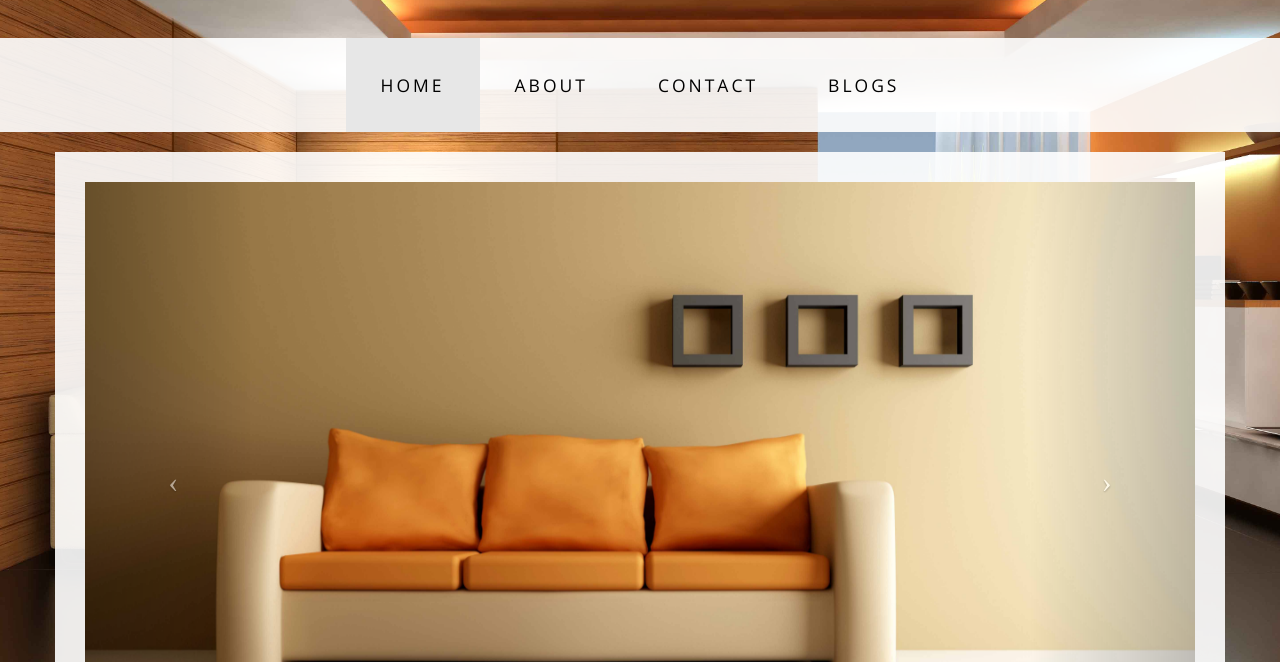
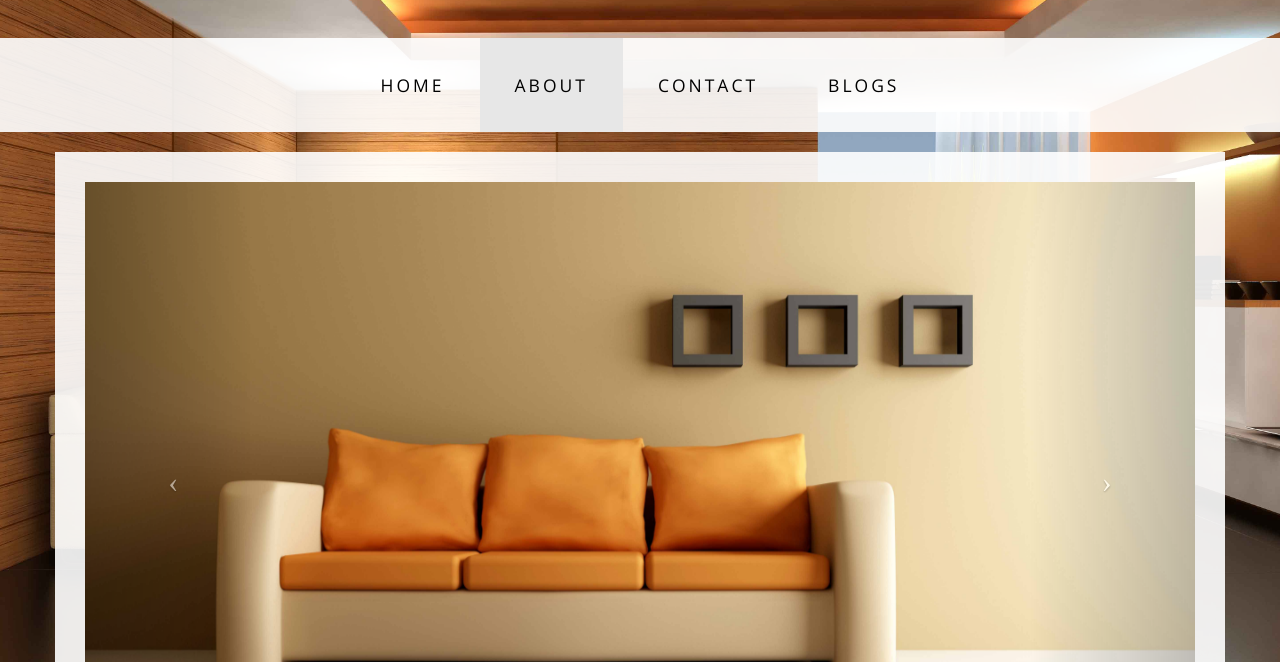
Before and after one commit to jithinbalakrishnan/balushome-102017, a website: page index.html in a window 1280 px wide. Shown: the part 138-800 px from the top of the page. Drawn offline with nearby package versions, Linux system fonts and the light colour scheme; some packages are replaced by stand-ins of ours.

Commit message:
navbar updated

```diff
--- a/include/style.css
+++ b/include/style.css
@@ -46,6 +46,10 @@ hr {
     text-transform: uppercase;
     font-weight: 400;
     letter-spacing: 3px;
+}
+.nav-active{
+    background-color: #e7e7e7!important;
+    color: black!important;
 }
 
 .img-full {
--- a/index.html
+++ b/index.html
@@ -36,11 +36,53 @@
     <meta name="keywords" content="online furniture, online furniture shopping, furniture stores, online furniture store, furniture online shopping, sofa recovering, furniture repair, online stores in Bahrain, home shopping" />
 
 </head>
-<body>
+<body ng-controller="mainCtrl">
 <!-- Google Tag Manager (noscript) -->
 <noscript><iframe src="https://www.googletagmanager.com/ns.html?id=GTM-W47RS2Q"
                   height="0" width="0" style="display:none;visibility:hidden"></iframe></noscript>
 <!-- End Google Tag Manager (noscript) -->
+<!-- Brand Heading -->
+<div>
+    <div class="brand">BALU'S HOME</div>
+    <div class="address-bar"><strong>Quality meet Demands </strong> </div>
+</div>
+<!-- End Brand heading -->
+<!-- Navigation -->
+<nav class="navbar navbar-default" role="navigation">
+    <div class="container">
+        <!-- Brand and toggle get grouped for better mobile display -->
+        <div class="navbar-header">
+            <button type="button" class="navbar-toggle" data-toggle="collapse" data-target="#bs-example-navbar-collapse-1">
+                <span class="sr-only">Toggle navigation</span>
+                <span class="icon-bar"></span>
+                <span class="icon-bar"></span>
+                <span class="icon-bar"></span>
+            </button>
+            <!-- navbar-brand is hidden on larger screens, but visible when the menu is collapsed -->
+            <a class="navbar-brand" href="index.html">Balu's Home</a>
+        </div>
+        <!-- Collect the nav links, forms, and other content for toggling -->
+        <div class="collapse navbar-collapse" id="bs-example-navbar-collapse-1">
+            <ul class="nav navbar-nav">
+                <li>
+                    <a href="#" id="home_nav" class="" target="_self" ng-class="{'nav-active' : active == 0}" ng-click="active = 0">Home</a>
+                </li>
+                <li>
+                    <a href="#" id="about_nav" class="" target="_self" ng-class="{'nav-active' : active == 1}" ng-click="active = 1">About</a>
+                </li>
+                <li>
+                    <a href="#" id="contact_nav" class="" ng-class="{'nav-active' : active == 2}" ng-click="active = 2">Contact</a>
+                </li>
+                <li>
+                    <a href="#" id="blogs_nav" class="" target="_self" ng-class="{'nav-active' : active == 3}" ng-click="active=3">Blogs</a>
+                </li>
+            </ul>
+        </div>
+        <!-- /.navbar-collapse -->
+    </div>
+    <!-- /.container -->
+</nav>
+
 <ng-view></ng-view>
 </body>
 </html>
--- a/js/app.js
+++ b/js/app.js
@@ -1 +1,4 @@
 angular.module('balushome', ['route'])
+    .controller('mainCtrl', function ($scope){
+        $scope.active = 1;
+    })
--- a/templates/home.html
+++ b/templates/home.html
@@ -1,43 +1,5 @@
-<div>
-<div class="brand">BALU'S HOME</div>
-<div class="address-bar"><strong>Quality meet Demands </strong> </div>
-</div>
 
-<!-- Navigation -->
-<nav class="navbar navbar-default" role="navigation">
-    <div class="container">
-        <!-- Brand and toggle get grouped for better mobile display -->
-        <div class="navbar-header">
-            <button type="button" class="navbar-toggle" data-toggle="collapse" data-target="#bs-example-navbar-collapse-1">
-                <span class="sr-only">Toggle navigation</span>
-                <span class="icon-bar"></span>
-                <span class="icon-bar"></span>
-                <span class="icon-bar"></span>
-            </button>
-            <!-- navbar-brand is hidden on larger screens, but visible when the menu is collapsed -->
-            <a class="navbar-brand" href="index.html">Balu's Home</a>
-        </div>
-        <!-- Collect the nav links, forms, and other content for toggling -->
-        <div class="collapse navbar-collapse" id="bs-example-navbar-collapse-1">
-            <ul class="nav navbar-nav">
-                <li class="active">
-                    <a href="index.html" id="home_nav">Home</a>
-                </li>
-                <li>
-                    <a href="about.html" id="about_nav">About</a>
-                </li>
-                <li>
-                    <a href="contact.html" id="contact_nav">Contact</a>
-                </li>
-                <li>
-                    <a href="blogs.html" id="blogs_nav">Blogs</a>
-                </li>
-            </ul>
-        </div>
-        <!-- /.navbar-collapse -->
-    </div>
-    <!-- /.container -->
-</nav>
+
 
 <div class="container">
     <div class="row">
```
